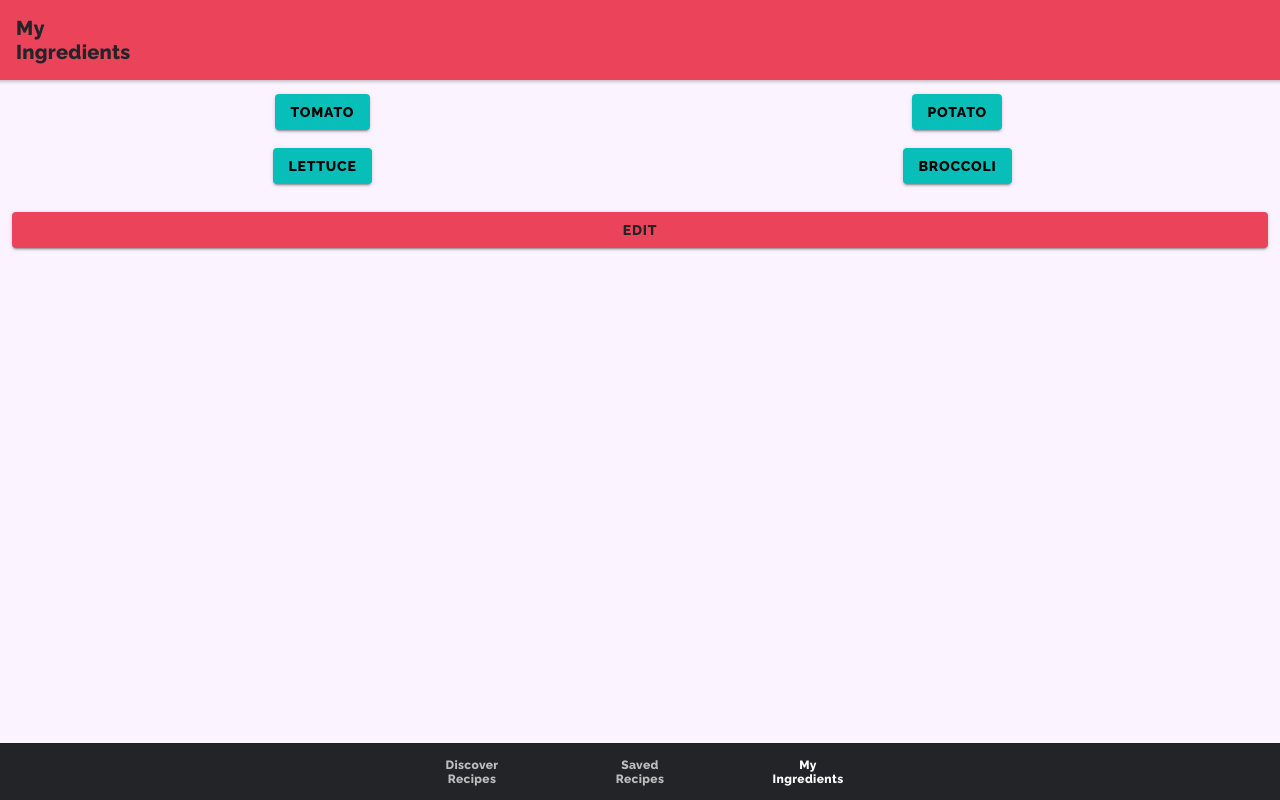
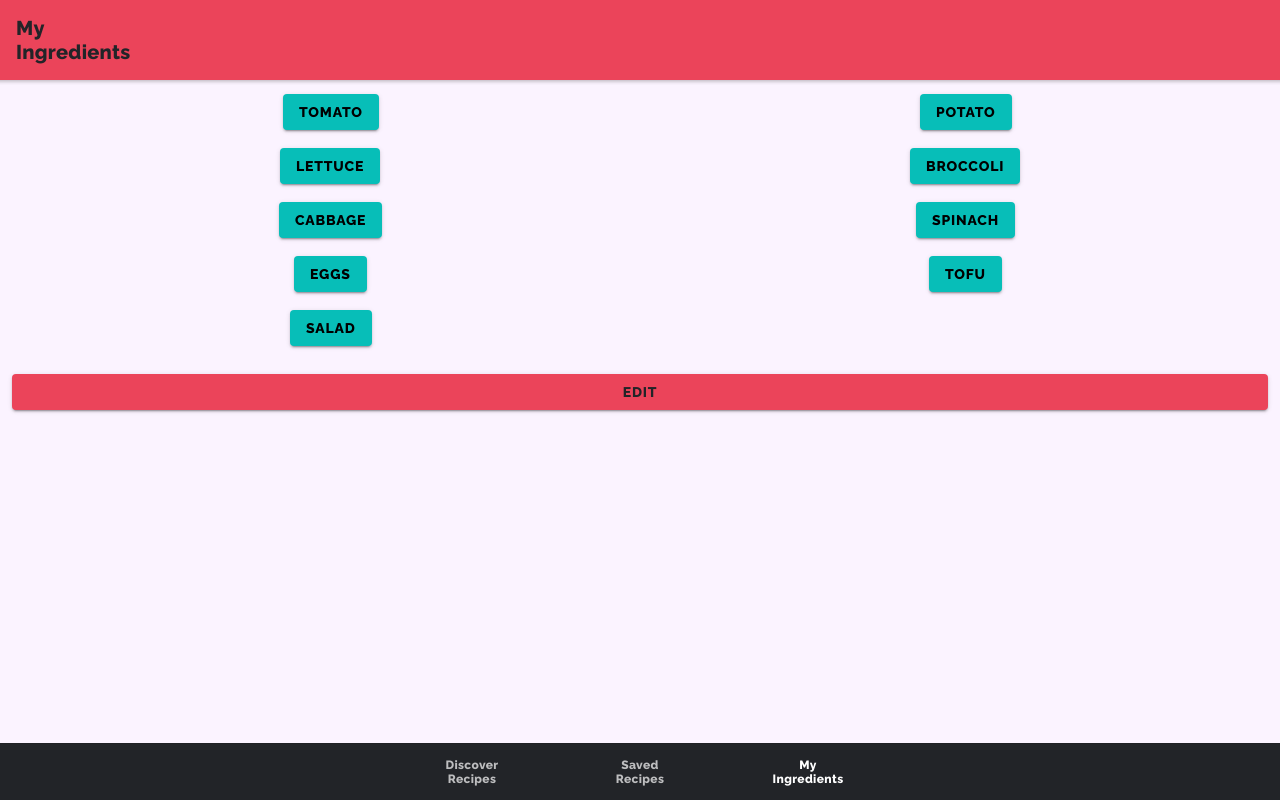
Before and after one commit to spadalka/FoodMatch, a React (Create React App) app: page /tab3 in a window 1280 px wide. Built offline with nearby package versions, Linux system fonts and the light colour scheme.

Commit message:
implemented component generation with ingredients

```diff
--- a/src/pages/Tab3.tsx
+++ b/src/pages/Tab3.tsx
@@ -1,9 +1,12 @@
 import {
+  IonBadge,
   IonButton,
+  IonChip,
   IonCol,
   IonContent,
   IonGrid,
   IonHeader,
+  IonIcon,
   IonItem,
   IonLabel,
   IonPage,
@@ -11,10 +14,40 @@ import {
   IonTitle,
   IonToolbar,
 } from "@ionic/react";
-import ExploreContainer from "../components/ExploreContainer";
+import { closeCircle } from "ionicons/icons";
+import { useState } from "react";
 import "./Tab3.css";
+import IngredientIndicator from "../components/IngredientIndicator";
+
+const ingDatabase = {
+  "inventory":[
+    {
+      "item1" : "Tomato",
+      "item2" : "Potato"
+    },
+    {
+      "item1" : "Lettuce",
+      "item2" : "Broccoli"
+    },
+    {
+      "item1" : "Cabbage",
+      "item2" : "Spinach"
+    },
+    {
+      "item1" : "eggs",
+      "item2" : "tofu"
+    },
+    {
+      "item1" : "salad",
+      "item2" : ""
+    }
+  ]
+}
 
 const Tab3: React.FC = () => {
+
+  const[editMode, setEditMode] = useState(false);
+
   return (
     <IonPage>
       <IonHeader>
@@ -27,28 +60,15 @@ const Tab3: React.FC = () => {
 
       <IonContent fullscreen>
         <IonGrid>
-          <IonRow class="ion-text-center">
-            <IonCol>
-              <IonButton color="cyan">Tomato</IonButton>
-            </IonCol>
-            <IonCol>
-              <IonButton color="cyan">Potato</IonButton>
-            </IonCol>
-          </IonRow>
-          <IonRow class="ion-text-center">
-            <IonCol>
-              <IonButton color="cyan">Lettuce</IonButton>
-            </IonCol>
-            <IonCol>
-              <IonButton color="cyan">Broccoli</IonButton>
-            </IonCol>
-          </IonRow>
+          {ingDatabase.inventory.map((Rec) => {
+            return <IngredientIndicator ingredient_1 = {Rec.item1} ingredient_2 = {Rec.item2} editMode={editMode}/>
+          })}
         </IonGrid>
 
         <IonGrid>
           <IonRow class="ion-text-center">
             <IonCol>
-              <IonButton color="danger" expand="block">
+              <IonButton color="danger" expand="block" onClick={()=>setEditMode(!editMode)}>
                 <IonLabel color="dark">
                   Edit
                   </IonLabel>
```
